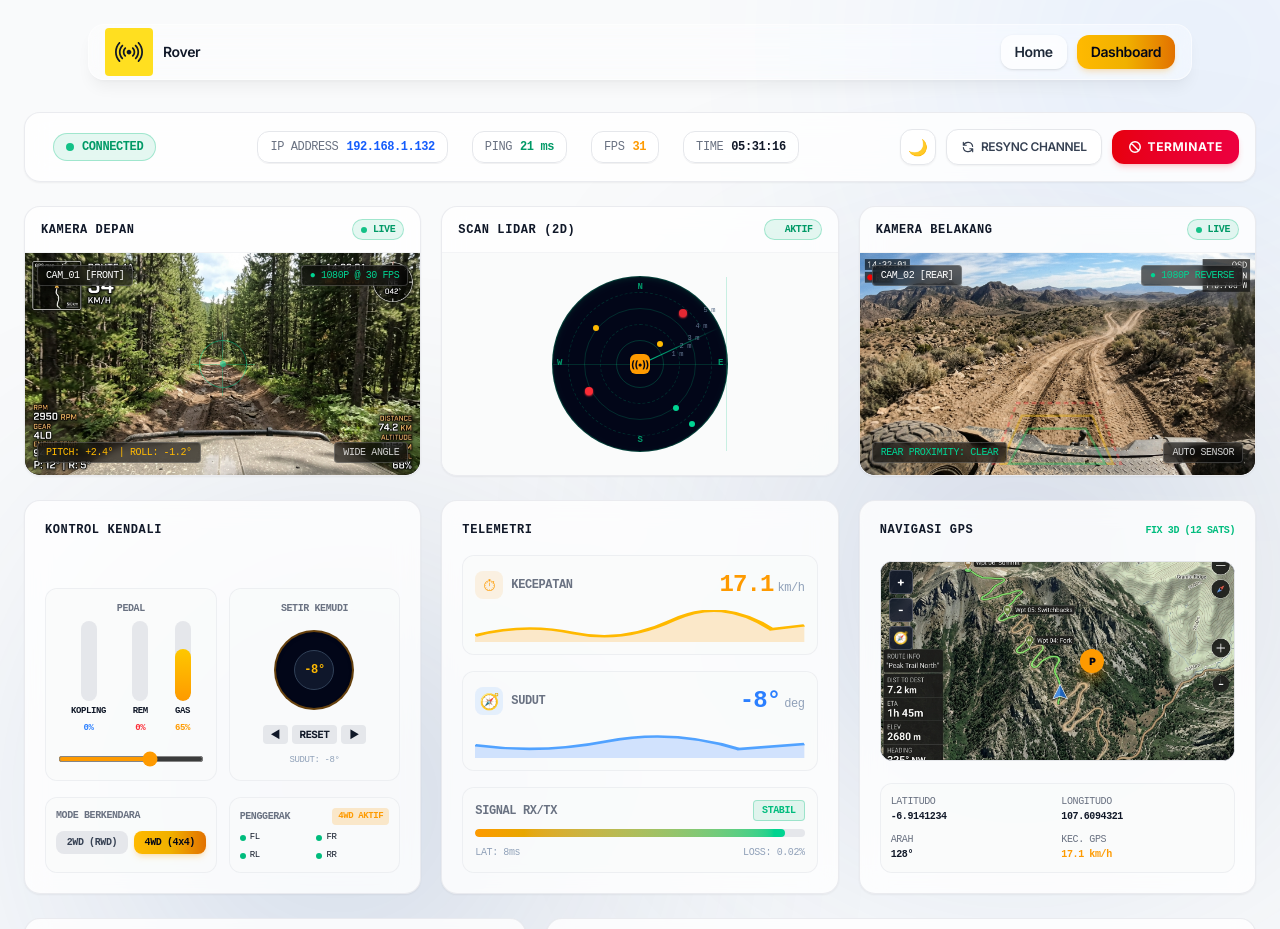
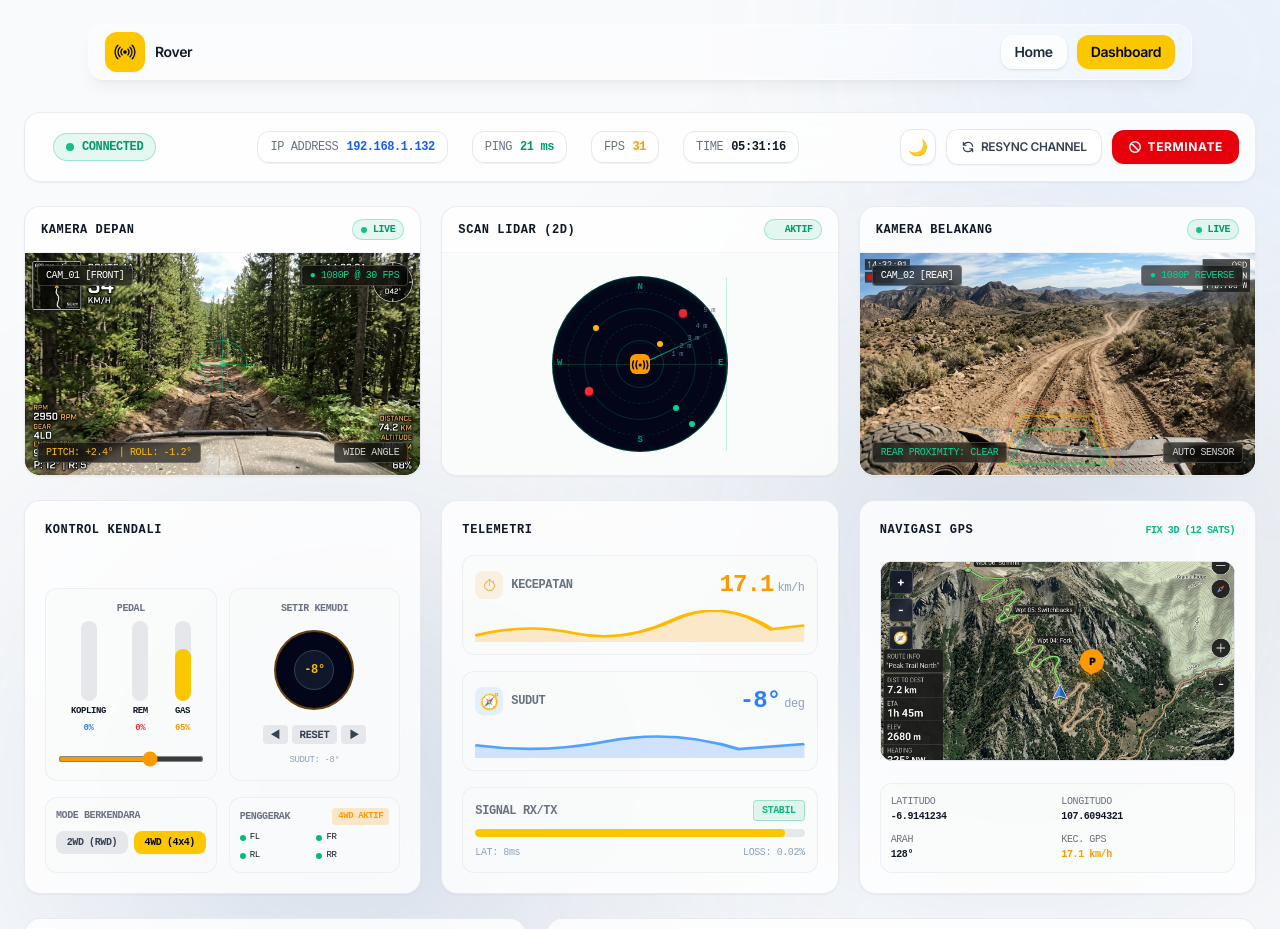
Before and after one commit to Deikazen/rover-iwill, a Next.js app in the folder frontend/: page /dashboard in a window 1280 px wide. Shown: the top 929 px of the page. Built offline with nearby package versions, Linux system fonts and the light colour scheme.

Commit message:
dashboard adjustmen4

```diff
--- a/frontend/app/(auth)/reset-password/page.tsx
+++ b/frontend/app/(auth)/reset-password/page.tsx
@@ -30,7 +30,7 @@ export default function ResetPassword() {
           </div>
         </div>
         <div className="mt-6">
-          <button className="btn w-full bg-linear-to-r from-amber-400 via-yellow-500 to-amber-600 text-slate-950 font-bold shadow-md shadow-amber-500/20 hover:brightness-105 transition-all">
+          <button className="btn w-full bg-yellow-400 text-slate-950 font-bold shadow-xs hover:bg-yellow-300 transition-all">
             Reset Password
           </button>
         </div>
--- a/frontend/app/(auth)/signin/page.tsx
+++ b/frontend/app/(auth)/signin/page.tsx
@@ -48,7 +48,7 @@ export default function SignIn() {
             </div>
           </div>
           <div className="mt-6">
-            <button className="btn w-full bg-linear-to-r from-amber-400 via-yellow-500 to-amber-600 text-slate-950 font-bold shadow-md shadow-amber-500/20 hover:brightness-105 transition-all">
+            <button className="btn w-full bg-yellow-400 text-slate-950 font-bold shadow-xs hover:bg-yellow-300 transition-all">
               Sign In
             </button>
           </div>
--- a/frontend/app/(auth)/signup/page.tsx
+++ b/frontend/app/(auth)/signup/page.tsx
@@ -76,11 +76,11 @@ export default function SignUp() {
           </div>
         </div>
         <div className="mt-6 space-y-3">
-          <button className="btn w-full bg-linear-to-r from-amber-400 via-yellow-500 to-amber-600 text-slate-950 font-bold shadow-md shadow-amber-500/20 hover:brightness-105 transition-all">
+          <button className="btn w-full bg-yellow-400 text-slate-950 font-bold shadow-xs hover:bg-yellow-300 transition-all">
             Register
           </button>
           <div className="text-center text-sm italic text-gray-400">Or</div>
-          <button className="btn w-full bg-gray-900 text-white hover:bg-gray-800 border border-gray-800 hover:border-amber-500/50 hover:text-amber-400 transition-all shadow-sm">
+          <button className="btn w-full bg-gray-900 text-white hover:bg-gray-800 border border-gray-800 hover:border-yellow-400 hover:text-yellow-300 transition-all shadow-sm">
             Continue with GitHub
           </button>
         </div>
--- a/frontend/app/css/additional-styles/utility-patterns.css
+++ b/frontend/app/css/additional-styles/utility-patterns.css
@@ -33,7 +33,7 @@ input[type="search"]::-webkit-search-results-decoration {
 .form-textarea,
 .form-multiselect,
 .form-select {
-    @apply bg-white text-sm py-2.5 px-4 focus:border-amber-400;
+    @apply bg-white text-sm py-2.5 px-4 focus:border-yellow-400;
 }
 
 .form-input,
@@ -47,7 +47,7 @@ input[type="search"]::-webkit-search-results-decoration {
 
 .form-checkbox,
 .form-radio {
-    @apply text-gray-800 checked:bg-amber-500 checked:border-transparent focus-visible:not-checked:border-amber-400;
+    @apply text-gray-800 checked:bg-yellow-400 checked:border-transparent focus-visible:not-checked:border-yellow-400;
 }
 
 .form-checkbox {
--- a/frontend/components/cta.tsx
+++ b/frontend/components/cta.tsx
@@ -35,7 +35,7 @@ export default function Cta() {
             </h2>
             <div className="mx-auto max-w-xs sm:flex sm:max-w-none sm:justify-center">
               <a
-                className="btn group mb-4 w-full bg-linear-to-r from-amber-400 via-yellow-500 to-amber-600 text-slate-950 font-bold shadow-lg shadow-amber-500/25 hover:brightness-105 sm:mb-0 sm:w-auto transition-all"
+                className="btn group mb-4 w-full bg-yellow-400 text-slate-950 font-bold shadow-md hover:bg-yellow-300 sm:mb-0 sm:w-auto transition-all"
                 href="#0"
               >
                 <span className="relative inline-flex items-center">
--- a/frontend/components/dashboard-content.tsx
+++ b/frontend/components/dashboard-content.tsx
@@ -266,7 +266,7 @@ export default function DashboardContent() {
               <button
                 type="button"
                 onClick={() => setShowTerminateModal(true)}
-                className="inline-flex items-center gap-1.5 rounded-xl bg-linear-to-r from-red-600 to-rose-600 px-4 py-2 text-xs font-bold text-white shadow-md shadow-red-500/20 hover:from-red-700 hover:to-rose-700 transition-all cursor-pointer uppercase tracking-wider"
+                className="inline-flex items-center gap-1.5 rounded-xl bg-red-600 px-4 py-2 text-xs font-bold text-white shadow-xs hover:bg-red-700 transition-all cursor-pointer uppercase tracking-wider"
               >
                 <svg
                   className="h-3.5 w-3.5"
@@ -573,7 +573,7 @@ export default function DashboardContent() {
                     <div className="flex flex-col items-center gap-1">
                       <div className="relative w-4 rounded-full bg-gray-200 dark:bg-slate-800 h-20 overflow-hidden">
                         <div
-                          className="absolute bottom-0 w-full bg-linear-to-t from-amber-500 to-yellow-400 transition-all duration-300 rounded-full"
+                          className="absolute bottom-0 w-full bg-yellow-400 transition-all duration-300 rounded-full"
                           style={{ height: `${gasLevel}%` }}
                         ></div>
                       </div>
@@ -626,19 +626,19 @@ export default function DashboardContent() {
                   <div className="flex gap-1 w-full justify-center">
                     <button
                       onClick={() => handleSteer(-5)}
-                      className="rounded bg-gray-200 dark:bg-slate-800 px-2 py-0.5 text-[10px] font-bold hover:bg-amber-500 hover:text-black transition-colors cursor-pointer"
+                      className="rounded bg-gray-200 dark:bg-slate-800 px-2 py-0.5 text-[10px] font-bold text-gray-700 dark:text-slate-300 hover:bg-yellow-400 hover:text-slate-950 transition-colors cursor-pointer"
                     >
                       ◀
                     </button>
                     <button
                       onClick={() => setSteeringAngle(0)}
-                      className="rounded bg-gray-200 dark:bg-slate-800 px-2 py-0.5 text-[10px] font-bold hover:bg-gray-300 dark:hover:bg-slate-700 transition-colors cursor-pointer"
+                      className="rounded bg-gray-200 dark:bg-slate-800 px-2 py-0.5 text-[10px] font-bold text-gray-700 dark:text-slate-300 hover:bg-yellow-400 hover:text-slate-950 transition-colors cursor-pointer"
                     >
                       RESET
                     </button>
                     <button
                       onClick={() => handleSteer(5)}
-                      className="rounded bg-gray-200 dark:bg-slate-800 px-2 py-0.5 text-[10px] font-bold hover:bg-amber-500 hover:text-black transition-colors cursor-pointer"
+                      className="rounded bg-gray-200 dark:bg-slate-800 px-2 py-0.5 text-[10px] font-bold text-gray-700 dark:text-slate-300 hover:bg-yellow-400 hover:text-slate-950 transition-colors cursor-pointer"
                     >
                       ▶
                     </button>
@@ -665,8 +665,8 @@ export default function DashboardContent() {
                       onClick={() => setDriveMode("2WD")}
                       className={`flex-1 rounded-lg py-1 text-[10px] font-mono font-bold transition-all cursor-pointer ${
                         driveMode === "2WD"
-                          ? "bg-linear-to-r from-amber-400 via-yellow-500 to-amber-600 text-slate-950 shadow-md shadow-amber-500/20"
-                          : "bg-gray-200 dark:bg-slate-800 text-gray-700 dark:text-slate-300 hover:bg-amber-500/20 hover:text-amber-500"
+                          ? "bg-yellow-400 text-slate-950 shadow-xs"
+                          : "bg-gray-200 dark:bg-slate-800 text-gray-700 dark:text-slate-300 hover:bg-yellow-400/20 hover:text-yellow-600"
                       }`}
                     >
                       2WD (RWD)
@@ -676,8 +676,8 @@ export default function DashboardContent() {
                       onClick={() => setDriveMode("4WD")}
                       className={`flex-1 rounded-lg py-1 text-[10px] font-mono font-bold transition-all cursor-pointer ${
                         driveMode === "4WD"
-                          ? "bg-linear-to-r from-amber-400 via-yellow-500 to-amber-600 text-slate-950 shadow-md shadow-amber-500/20"
-                          : "bg-gray-200 dark:bg-slate-800 text-gray-700 dark:text-slate-300 hover:bg-amber-500/20 hover:text-amber-500"
+                          ? "bg-yellow-400 text-slate-950 shadow-xs"
+                          : "bg-gray-200 dark:bg-slate-800 text-gray-700 dark:text-slate-300 hover:bg-yellow-400/20 hover:text-yellow-600"
                       }`}
                     >
                       4WD (4x4)
@@ -830,7 +830,7 @@ export default function DashboardContent() {
 
                 {/* Level indicator bar */}
                 <div className="h-2 w-full rounded-full bg-gray-200 dark:bg-slate-800 overflow-hidden">
-                  <div className="h-full w-[94%] bg-linear-to-r from-amber-500 to-emerald-400 rounded-full"></div>
+                  <div className="h-full w-[94%] bg-yellow-400 rounded-full"></div>
                 </div>
 
                 <div className="flex justify-between text-[10px] font-mono text-slate-400 mt-2">
--- a/frontend/components/hero-home.tsx
+++ b/frontend/components/hero-home.tsx
@@ -89,7 +89,7 @@ export default function HeroHome() {
                   data-aos-delay={450}
                 >
                   <a
-                    className="btn group mb-4 w-full bg-linear-to-r from-amber-400 via-yellow-500 to-amber-600 text-slate-950 font-bold shadow-md shadow-amber-500/25 hover:brightness-105 sm:mb-0 sm:w-auto transition-all"
+                    className="btn group mb-4 w-full bg-yellow-400 text-slate-950 font-bold shadow-sm hover:bg-yellow-300 sm:mb-0 sm:w-auto transition-all"
                     href="#0"
                   >
                     <span className="relative inline-flex items-center">
@@ -100,7 +100,7 @@ export default function HeroHome() {
                     </span>
                   </a>
                   <a
-                    className="btn w-full bg-white text-gray-800 border border-gray-200 shadow-sm hover:bg-amber-50 hover:text-amber-700 hover:border-amber-400/50 sm:ml-4 sm:w-auto transition-all"
+                    className="btn w-full bg-white text-gray-800 border border-gray-200 shadow-sm hover:bg-yellow-50 hover:text-yellow-900 hover:border-yellow-300 sm:ml-4 sm:w-auto transition-all"
                     href="#0"
                   >
                     Learn More
--- a/frontend/components/ui/logo.tsx
+++ b/frontend/components/ui/logo.tsx
@@ -3,9 +3,8 @@ import { IoIosRadio } from "react-icons/io";
 
 export default function Logo() {
   return (
-    <div className="flex h-12 w-12 items-center bg-yellow-300 justify-center rounded-sm font-black ">
-      {/* Mengubah ukuran ikon menjadi 32px */}
-      <IoIosRadio size={32} />
+    <div className="flex h-10 w-10 items-center justify-center rounded-xl bg-yellow-400 text-slate-950 font-black shadow-xs">
+      <IoIosRadio size={24} />
     </div>
   );
 }
--- a/frontend/components/ui/navbar.tsx
+++ b/frontend/components/ui/navbar.tsx
@@ -27,8 +27,8 @@ export default function Navbar() {
                 href="/"
                 className={`btn-sm rounded-xl px-3.5 py-1.5 text-sm font-semibold transition-all ${
                   pathname === "/"
-                    ? "bg-linear-to-r from-amber-400 via-yellow-500 to-amber-600 text-slate-950 shadow-md shadow-amber-500/20 hover:brightness-105"
-                    : "bg-white/60 text-gray-800 shadow-sm backdrop-blur-sm hover:bg-amber-50 hover:text-amber-700"
+                    ? "bg-yellow-400 text-slate-950 shadow-xs hover:bg-yellow-300"
+                    : "bg-white/60 text-gray-800 shadow-sm backdrop-blur-sm hover:bg-yellow-100 hover:text-yellow-900"
                 }`}
               >
                 Home
@@ -39,8 +39,8 @@ export default function Navbar() {
                 href="/dashboard"
                 className={`btn-sm rounded-xl px-3.5 py-1.5 text-sm font-semibold transition-all ${
                   pathname?.startsWith("/dashboard")
-                    ? "bg-linear-to-r from-amber-400 via-yellow-500 to-amber-600 text-slate-950 shadow-md shadow-amber-500/20 hover:brightness-105"
-                    : "bg-white/60 text-gray-800 shadow-sm backdrop-blur-sm hover:bg-amber-50 hover:text-amber-700"
+                    ? "bg-yellow-400 text-slate-950 shadow-xs hover:bg-yellow-300"
+                    : "bg-white/60 text-gray-800 shadow-sm backdrop-blur-sm hover:bg-yellow-100 hover:text-yellow-900"
                 }`}
               >
                 Dashboard
```
